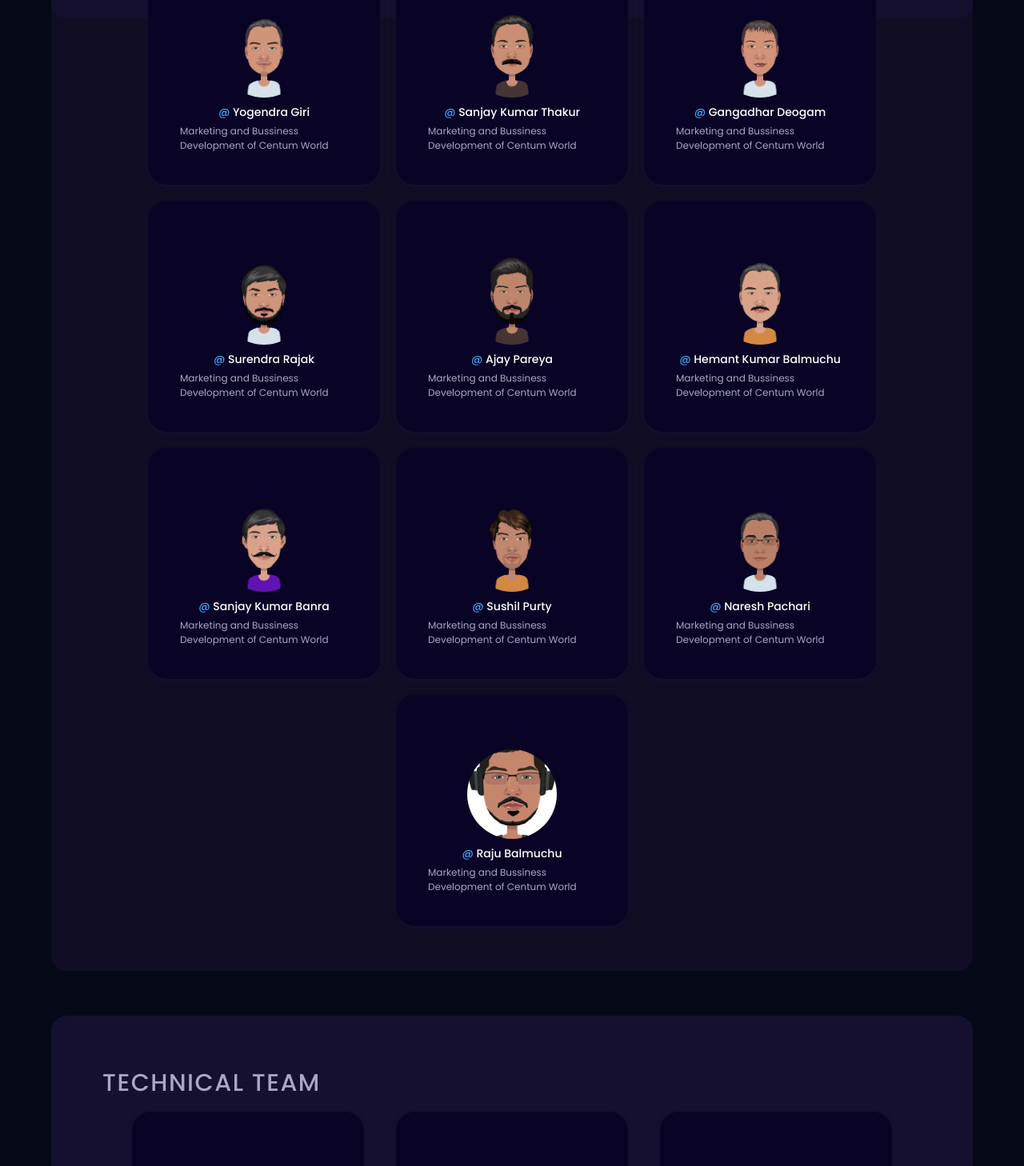
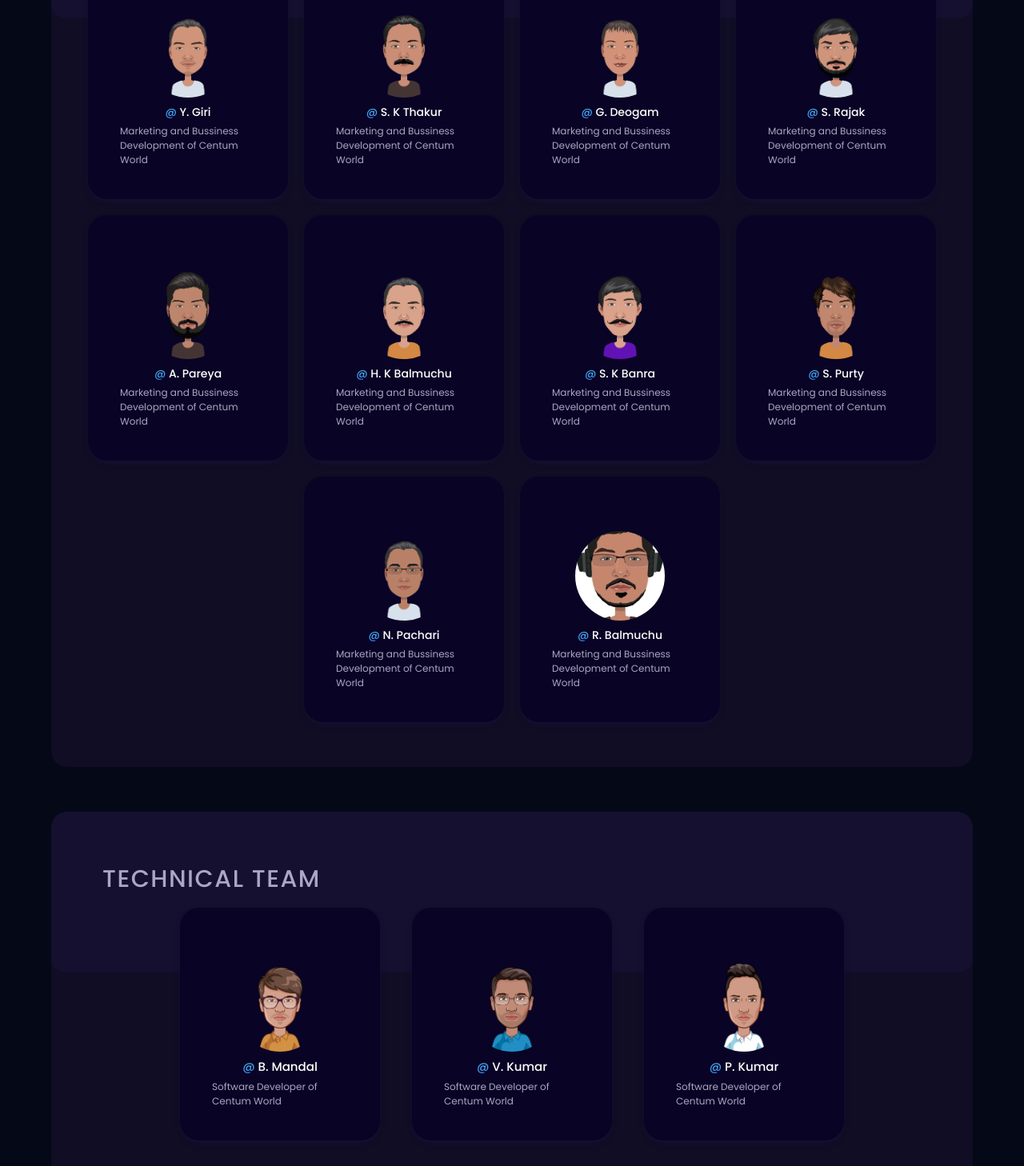
Before and after one commit to vikrantkkk/Centum-World-Final, a React (Vite) app: page /member in a window 1280 px wide. Shown: the part 1140-2598 px from the top of the page at 80% size. Built offline with nearby package versions, Linux system fonts and the light colour scheme.

Commit message:
team name updated and card size updated

```diff
--- a/src/components/Feedbacks.jsx
+++ b/src/components/Feedbacks.jsx
@@ -8,7 +8,7 @@ import { testimonials } from "../constants";
 const FeedbackCard = ({ index, name, designation, company, image }) => (
   <>
     <div
-      className="bg-black-200 p-10 rounded-3xl w-[290px] shadow-md shadow-[#151030]"
+      className="bg-black-200 p-10 rounded-3xl w-[250px] shadow-md shadow-[#151030]"
     >
       <div className="">
         <div className="mt-7 flex flex-col-reverse items-center gap-2">
--- a/src/components/Founder.jsx
+++ b/src/components/Founder.jsx
@@ -7,7 +7,7 @@ import { founders } from "../constants";
 
 const FeedbackCard = ({ index, name, designation, company, image }) => (
     <div
-      className="bg-black-200 p-10 rounded-3xl w-[290px] shadow-md shadow-[#151030]"
+      className="bg-black-200 p-10 rounded-3xl w-[250px] shadow-md shadow-[#151030]"
     >
       <div className="">
         <div className="mt-7 flex flex-col-reverse items-center gap-2">
--- a/src/components/TechTeam.jsx
+++ b/src/components/TechTeam.jsx
@@ -5,7 +5,7 @@ import { techTeam } from "../constants";
 
 const FeedbackCard = ({ index, name, designation, company, image }) => (
     <div
-      className="bg-black-200 p-10 rounded-3xl w-[290px] shadow-md shadow-[#151030]"
+      className="bg-black-200 p-10 rounded-3xl w-[250px] shadow-md shadow-[#151030]"
     >
       <div className="">
         <div className="mt-7 flex flex-col-reverse items-center gap-2">
--- a/src/constants/index.js
+++ b/src/constants/index.js
@@ -133,61 +133,61 @@ const experiences = [
 
 const testimonials = [
   {
-    name: "Yogendra Giri",
+    name: "Y. Giri",
     designation: "Marketing and Bussiness Development",
     company: "Centum World",
     image: yogendra,
   },
   {
-    name: "Sanjay Kumar Thakur",
+    name: "S. K Thakur",
     designation: "Marketing and Bussiness Development",
     company: "Centum World",
     image: sanjay,
   },
   {
-    name: "Gangadhar Deogam",
+    name: "G. Deogam",
     designation: "Marketing and Bussiness Development",
     company: "Centum World",
     image: gangaram,
   },
   {
-    name: "Surendra Rajak",
+    name: "S. Rajak",
     designation: "Marketing and Bussiness Development",
     company: " Centum World",
     image: sunrendra,
   },
   {
-    name: "Ajay Pareya",
+    name: "A. Pareya",
     designation: "Marketing and Bussiness Development",
     company: " Centum World",
     image: ajay,
   },
   {
-    name: "Hemant Kumar Balmuchu",
+    name: "H. K Balmuchu",
     designation: "Marketing and Bussiness Development",
     company: "Centum World",
     image: hemant,
   },
   {
-    name: "Sanjay Kumar Banra",
+    name: "S. K Banra",
     designation: "Marketing and Bussiness Development",
     company: "Centum World",
     image: sanjay2,
   },
   {
-    name: "Sushil Purty",
+    name: "S. Purty",
     designation: "Marketing and Bussiness Development",
     company: "Centum World",
     image: sushil,
   },
   {
-    name: "Naresh Pachari",
+    name: "N. Pachari",
     designation: "Marketing and Bussiness Development",
     company: "Centum World",
     image: pacharia,
   },
   {
-    name: "Raju Balmuchu",
+    name: "R. Balmuchu",
     designation: "Marketing and Bussiness Development",
     company: "Centum World",
     image: raju,
@@ -196,31 +196,31 @@ const testimonials = [
 
 const techTeam = [
   {
-    name: "Badal Mandal",
+    name: "B. Mandal",
     designation: "Software Developer",
     company: "Centum World",
     image: badalAvatar,
   },
   {
-    name: "Vikrant Kumar",
+    name: "V. Kumar",
     designation: "Software Developer",
     company: "Centum World",
     image: vikrantAvatar,
   },
   {
-    name: "Prashant Kumar",
+    name: "P. Kumar",
     designation: "Software Developer",
     company: "Centum World",
     image: prashantAvatar,
   },
   {
-    name: "Lakhan Mahto",
+    name: "L. Mahto",
     designation: "Software Developer",
     company: "Centum World",
     image: lakhan,
   },
   {
-    name: "Animesh Gupta",
+    name: "A. Gupta",
     designation: "Software Developer Intern",
     company: "Centum World",
     image: animesh,
```
